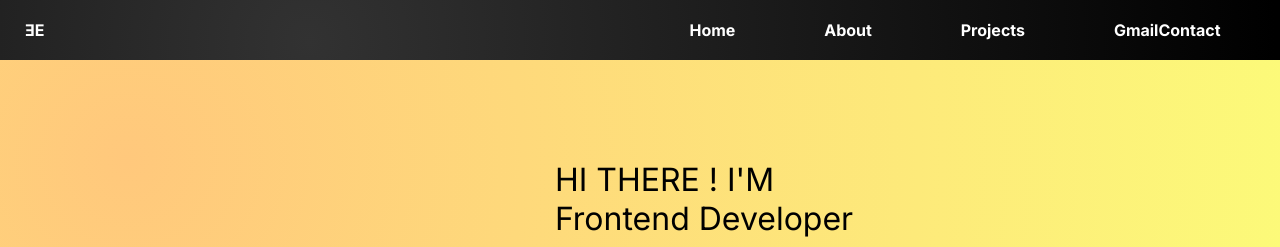
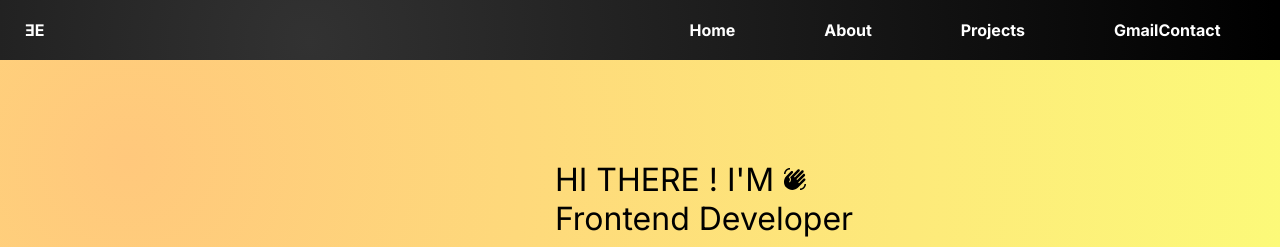
Before and after one commit to emredevs/frontend-portfolio, a Next.js app: page / in a window 1280 px wide. Shown: the top 247 px of the page. Built offline with nearby package versions, Linux system fonts and the light colour scheme; no server answers.

Commit message:
home sayfası icon eklendi

```diff
--- a/components/home/index.tsx
+++ b/components/home/index.tsx
@@ -8,6 +8,7 @@ import GitHubIcon from "@mui/icons-material/GitHub";
 import LinkedInIcon from "@mui/icons-material/LinkedIn";
 import InstagramIcon from "@mui/icons-material/Instagram";
 import WhatsAppIcon from "@mui/icons-material/WhatsApp";
+import WavingHandIcon from "@mui/icons-material/WavingHand";
 import SimCardDownloadIcon from "@mui/icons-material/SimCardDownload";
 export default function HomeComponents() {
   const [user, setUser] = useState<UserType>();
@@ -26,7 +27,8 @@ export default function HomeComponents() {
       </div>
       <div>
         <div>
-          HI THERE ! I'M <b>{user?.name}</b>
+          HI THERE ! I'M <b>{user?.name} </b>
+          <WavingHandIcon />
         </div>
         <div>Frontend Developer</div>
         <div className={styles.socialIcon}>
```
